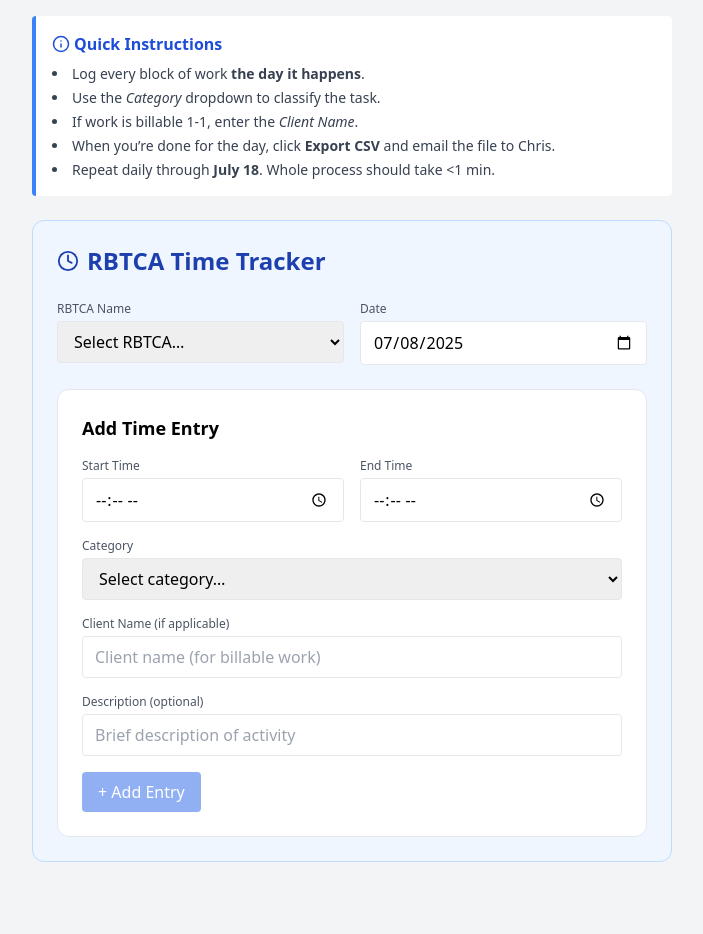
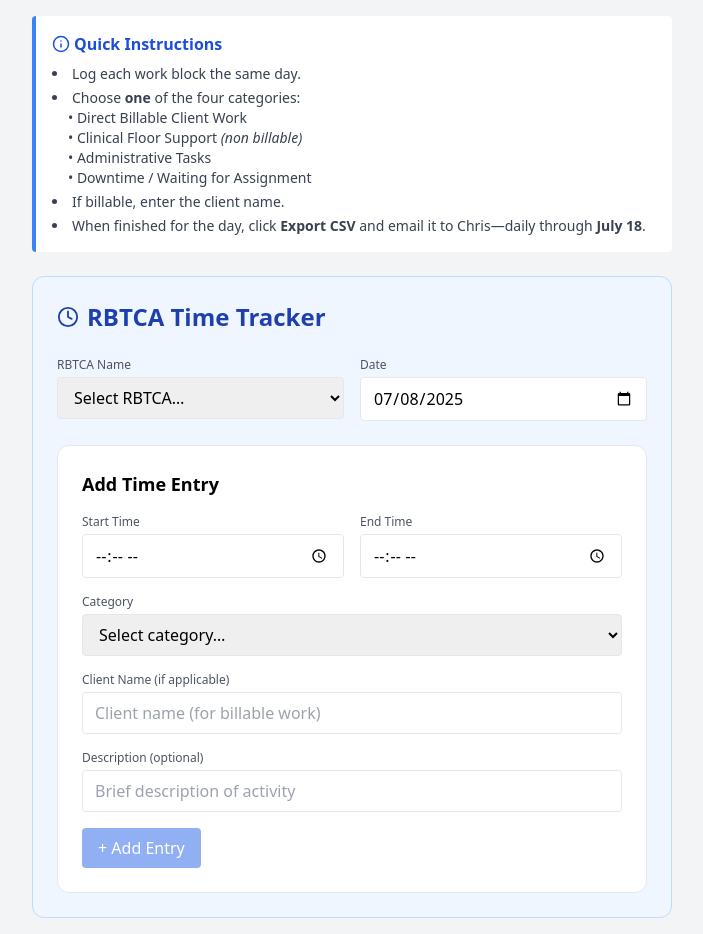
Before and after one commit to cmuller84/rbtca-time-tracker, a React (Create React App) app: page / in a window 1280 px wide. Shown: the whole page, without its empty margins (288-991 px from the left). Before the commit the page ends 878 px from the top, so only its background shows below. Built offline with nearby package versions, Linux system fonts and the light colour scheme.

Commit message:
Update TimeTracker.tsx

```diff
--- a/src/components/TimeTracker.tsx
+++ b/src/components/TimeTracker.tsx
@@ -1,18 +1,18 @@
 import React, { useState } from 'react';
 import { Clock, FileDown, Info } from 'lucide-react';
 
-/* ---------------------- Types ---------------------- */
+/* ------------------- Types ------------------- */
 interface TimeEntry {
   id: number;
   startTime: string;
   endTime: string;
-  duration: number;          // minutes
+  duration: number;      // minutes
   category: string;
   client: string;
   description: string;
 }
 
-/* -------------------- Helpers ---------------------- */
+/* ----------------- Helpers ------------------- */
 const minsBetween = (s: string, e: string) =>
   !s || !e
     ? 0
@@ -21,21 +21,24 @@ const minsBetween = (s: string, e: string) =>
       60000;
 
 const downloadCSV = (rows: string[][], filename: string) => {
-  const csvContent = rows.map(r => r.map(v => `"${v}"`).join(',')).join('\n');
-  const blob = new Blob([csvContent], { type: 'text/csv;charset=utf-8;' });
-  const url = URL.createObjectURL(blob);
-  const link = document.createElement('a');
-  link.href = url;
-  link.download = filename;
-  link.click();
+  const csv = rows.map(r => r.map(v => `"${v}"`).join(',')).join('\n');
+  const blob = new Blob([csv], { type: 'text/csv' });
+  const url  = URL.createObjectURL(blob);
+  const a    = document.createElement('a');
+  a.href = url; a.download = filename; a.click();
   URL.revokeObjectURL(url);
 };
 
-/* ------------------- Data -------------------------- */
+/* ------------- Lists & Labels ---------------- */
 const RBTCA  = ['Yaria L.', 'Matt P.'];
-const CATS   = ['Billable – 1-1', 'Admin', 'Training', 'Meeting'];
+const CATS   = [
+  'Direct Billable Client Work',
+  'Clinical Floor Support (non billable)',
+  'Administrative Tasks',
+  'Downtime / Waiting for Assignment'
+];
 
-/* ------------------ Component ---------------------- */
+/* --------------- Component ------------------- */
 const TimeTracker: React.FC = () => {
   const [rbtca, setRbtca] = useState('');
   const [date, setDate]   = useState(new Date().toISOString().slice(0, 10));
@@ -45,13 +48,12 @@ const TimeTracker: React.FC = () => {
   });
   const [entries, setEntries] = useState<TimeEntry[]>([]);
 
-  /* ------------ Handlers ------------ */
   const update =
     (k: keyof typeof form) =>
     (e: React.ChangeEvent<HTMLInputElement|HTMLSelectElement>) =>
       setForm(p => ({ ...p, [k]: e.target.value }));
 
-  const addEntry = () => {
+  const add = () => {
     const duration = minsBetween(form.startTime, form.endTime);
     setEntries(p => [...p, { id: Date.now(), duration, ...form }]);
     setForm({ startTime: '', endTime: '', category: '', client: '', description: '' });
@@ -60,9 +62,7 @@ const TimeTracker: React.FC = () => {
   const exportCSV = () => {
     if (!entries.length) return;
     const rows = [
-      ['RBTCA', rbtca],
-      ['Date', date],
-      [],
+      ['RBTCA', rbtca], ['Date', date], [],
       ['Start','End','Duration (min)','Category','Client','Description'],
       ...entries.map(e => [
         e.startTime, e.endTime, e.duration.toString(), e.category, e.client, e.description
@@ -74,20 +74,25 @@ const TimeTracker: React.FC = () => {
   /* -------------------- UI -------------------- */
   return (
     <div className="max-w-2xl mx-auto p-4">
-      {/* ---------- Definitions / Instructions ---------- */}
+      {/* Definitions / Instructions */}
       <div className="bg-white border-l-4 border-blue-500 rounded p-4 mb-6 space-y-2">
         <h2 className="flex items-center font-semibold text-blue-700">
           <Info size={18} className="mr-1"/> Quick Instructions
         </h2>
         <ul className="list-disc list-inside text-sm text-gray-700 space-y-1">
-          <li>Log every block of work <b>the day it happens</b>.</li>
-          <li>Use the <i>Category</i> dropdown to classify the task.</li>
-          <li>If work is billable 1-1, enter the <i>Client Name</i>.</li>
-          <li>When you’re done for the day, click <b>Export CSV</b> and email the file to Chris.</li>
-          <li>Repeat daily through <b>July&nbsp;18</b>. Whole process should take &lt;1 min.</li>
+          <li>Log each work block the same day.</li>
+          <li>Choose <b>one</b> of the four categories:<br/>
+            <span className="ml-4 block">• Direct Billable Client Work</span>
+            <span className="ml-4 block">• Clinical Floor Support <i>(non billable)</i></span>
+            <span className="ml-4 block">• Administrative Tasks</span>
+            <span className="ml-4 block">• Downtime / Waiting for Assignment</span>
+          </li>
+          <li>If billable, enter the client name.</li>
+          <li>When finished for the day, click <b>Export CSV</b> and email it to Chris—daily through <b>July 18</b>.</li>
         </ul>
       </div>
 
+      {/* Tracker Card */}
       <div className="bg-blue-50 border border-blue-200 rounded-xl p-6 space-y-6">
         <h1 className="flex items-center text-2xl font-semibold text-blue-800 gap-2">
           <Clock size={22}/> RBTCA Time Tracker
@@ -156,7 +161,9 @@ const TimeTracker: React.FC = () => {
             </div>
 
             <div className="md:col-span-2">
-              <label className="block text-xs font-medium text-gray-600 mb-1">Client Name (if applicable)</label>
+              <label className="block text-xs font-medium text-gray-600 mb-1">
+                Client Name (if applicable)
+              </label>
               <input
                 type="text"
                 placeholder="Client name (for billable work)"
@@ -167,7 +174,9 @@ const TimeTracker: React.FC = () => {
             </div>
 
             <div className="md:col-span-2">
-              <label className="block text-xs font-medium text-gray-600 mb-1">Description (optional)</label>
+              <label className="block text-xs font-medium text-gray-600 mb-1">
+                Description (optional)
+              </label>
               <input
                 type="text"
                 placeholder="Brief description of activity"
@@ -181,7 +190,7 @@ const TimeTracker: React.FC = () => {
           <button
             className="bg-blue-600 text-white px-4 py-2 rounded hover:bg-blue-700 disabled:opacity-50"
             disabled={!form.startTime || !form.endTime || !form.category}
-            onClick={addEntry}
+            onClick={add}
           >
             + Add Entry
           </button>
```
